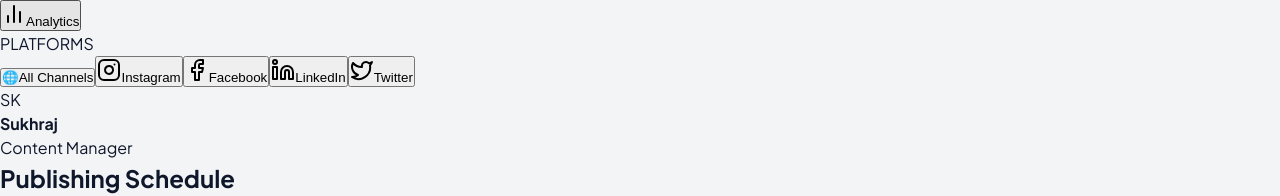
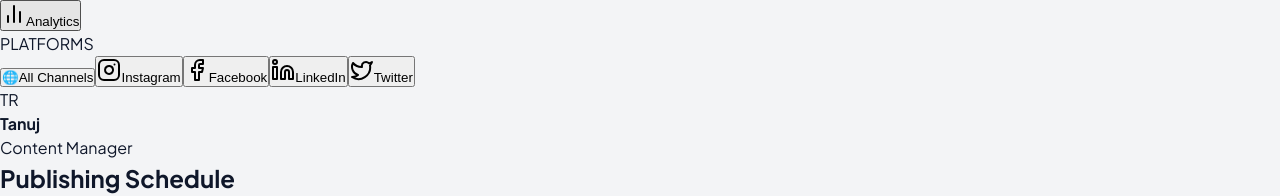
Before and after one commit to tanujravish05-prog/post-composer, a React (Vite) app in the folder exp4/: page / in a window 1280 px wide. Shown: the top 196 px of the page. Built offline with nearby package versions, Linux system fonts and the light colour scheme.

Commit message:
feat(exp4): Update user profile name to Tanuj (TR) Content Manager

```diff
--- a/exp4/src/components/Sidebar/Sidebar.jsx
+++ b/exp4/src/components/Sidebar/Sidebar.jsx
@@ -89,13 +89,13 @@ export const Sidebar = () => {
         </div>
       </div>
 
-      {/* Bottom Profile Section matching screenshot */}
+      {/* Bottom Profile Section: Tanuj */}
       <div className="pt-4 border-t border-slate-100 flex items-center gap-3">
         <div className="w-10 h-10 rounded-full bg-purple-100 text-purple-700 flex items-center justify-center font-bold text-sm">
-          SK
+          TR
         </div>
         <div>
-          <h4 className="text-sm font-extrabold text-slate-900 leading-tight">Sukhraj</h4>
+          <h4 className="text-sm font-extrabold text-slate-900 leading-tight">Tanuj</h4>
           <p className="text-xs text-slate-400 font-medium">Content Manager</p>
         </div>
       </div>
```
